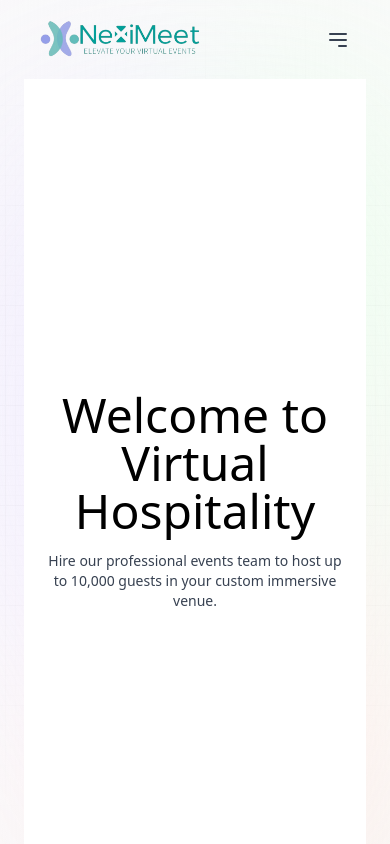
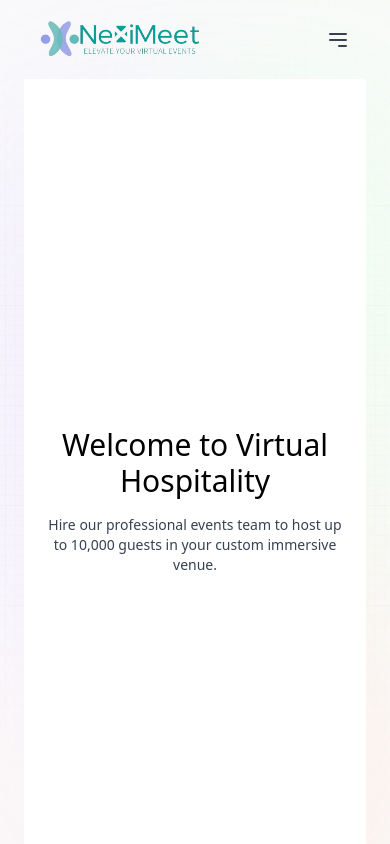
Before and after one commit to ReyKan-KP/nexi-meet, a Next.js app: page / in a window 390 px wide. Shown: the top 844 px of the page. Built offline with nearby package versions, Linux system fonts and the light colour scheme.

Commit message:
Updated Responsive

```diff
--- a/app/page.tsx
+++ b/app/page.tsx
@@ -3,18 +3,17 @@
 export default function Home() {
   return (
     <div className="container mx-auto">
-      {/* <h1 className="text-4xl font-extrabold text-center my-4">Home</h1>
-      <p className="text-base">Welcome to the homepage!</p> */}
-<div className="bg-white flex items-center justify-center min-h-screen">
-<div className="text-center max-w-4xl mx-auto px-4">
-    <h1 className="font-sans text-5xl sm:text-6xl md:text-7xl lg:text-8xl text-black">
+  <div className="bg-white flex items-center justify-center min-h-screen">
+  <div className="text-center max-w-4xl mx-auto px-4">
+    <h1 className="font-sans text-3xl sm:text-4xl md:text-5xl lg:text-6xl xl:text-7xl text-black">
       Welcome to Virtual Hospitality
     </h1>
     <p className="font-sans text-sm sm:text-base md:text-lg lg:text-xl text-gray-700 mt-4 max-w-lg mx-auto">
       Hire our professional events team to host up to 10,000 guests in your custom immersive venue.
     </p>
   </div>
-  </div>
+</div>
+
     </div>
   );
 }
```
